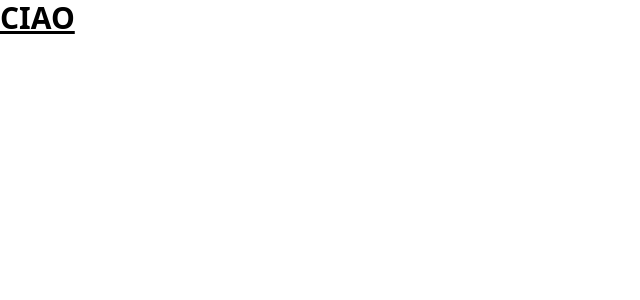
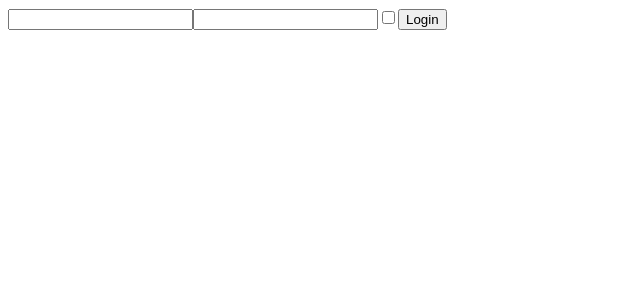
Before and after one commit to georgev-97/react-stack, a React (Create React App) app: page / in a window 1280 px wide. Shown: the top 300 px of the page, without its empty margins (0-640 px from the left). Built offline with nearby package versions, Linux system fonts and the light colour scheme.

Commit message:
feat: dynamic unctrolled form hook

```diff
--- a/src/App.jsx
+++ b/src/App.jsx
@@ -1,9 +1,10 @@
 import React from "react";
+import { Form } from "./Form";
 
 export class App extends React.Component{
     render(){
         return <div>
-            <h1 className="text-3xl font-bold underline">CIAO</h1>
+            <Form/>
         </div>
     }
 }
--- /dev/null
+++ b/src/Form.jsx
@@ -0,0 +1,51 @@
+import { useEffect, useState } from "react";
+
+function useForm(...fields) {
+  const emptyDataObject = {};
+  for (const key of fields) { //object containing a field for each field
+    emptyDataObject[key] = "";
+  }
+  const [data, setData] = useState(emptyDataObject);
+  function handleInputChange(event) {
+    const { value, type, checked, name } = event.target;
+    setData((prevData) => {
+      return { ...prevData, [name]: type === "checkbox" ? checked : value };
+    });
+  }
+  return [data, handleInputChange];
+}
+
+export function Form(props) {
+  const [data, handleInputChange] = useForm("username", "password", "remember");
+  useEffect(() => {
+    console.log(data);
+  }, [data]);
+
+  function login(){
+    alert("Logged-in "+data.username);
+  }
+
+  return (
+    <div>
+      <input
+        type="text"
+        name="username"
+        value={data.username}
+        onChange={handleInputChange}
+      />
+      <input
+        type="password"
+        name="password"
+        value={data.password}
+        onChange={handleInputChange}
+      />
+      <input
+        type="checkbox"
+        name="remember"
+        value={data.remember}
+        onChange={handleInputChange}
+      />
+      <button onClick={login}>Login</button>
+    </div>
+  );
+}
--- a/src/index.js
+++ b/src/index.js
@@ -1,6 +1,6 @@
 import React from 'react';
 import ReactDOM from 'react-dom/client';
-import "./index.css";
+// import "./index.css";
 import {App} from './App';
 
 
```
